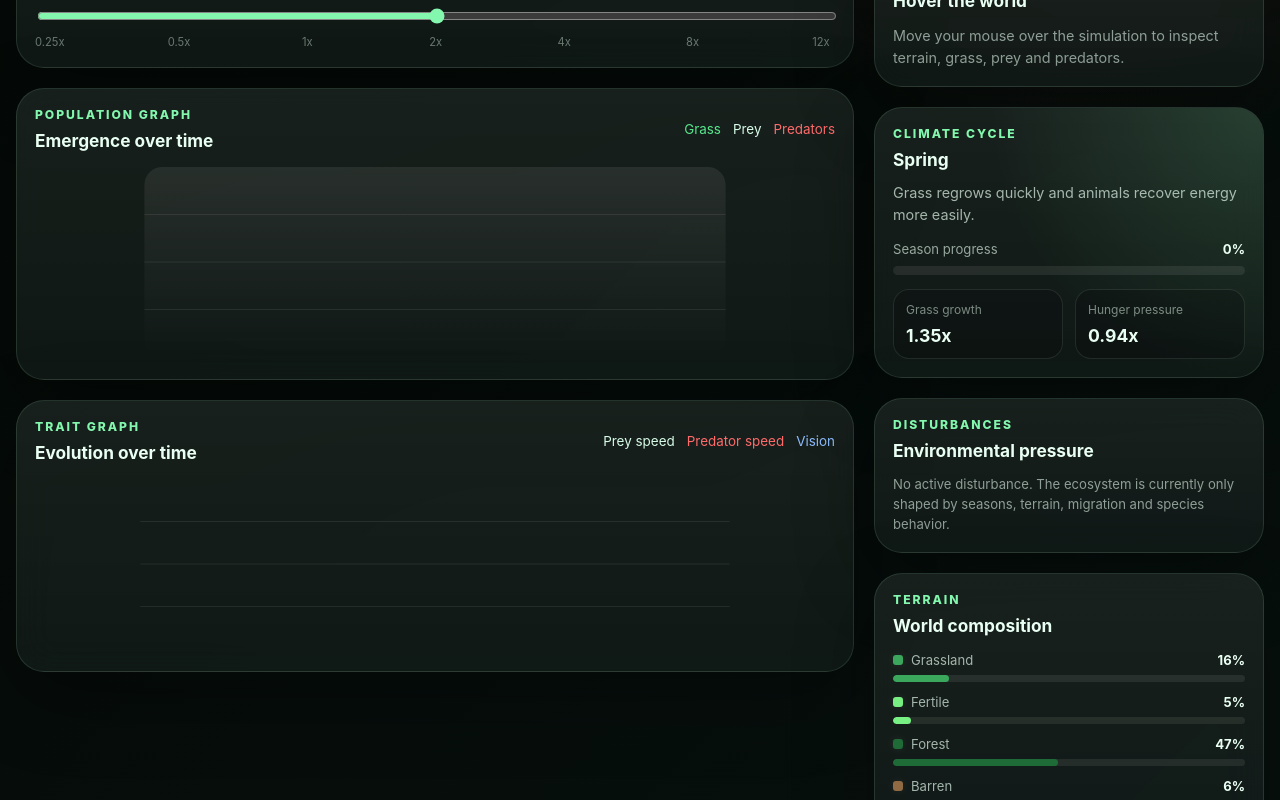
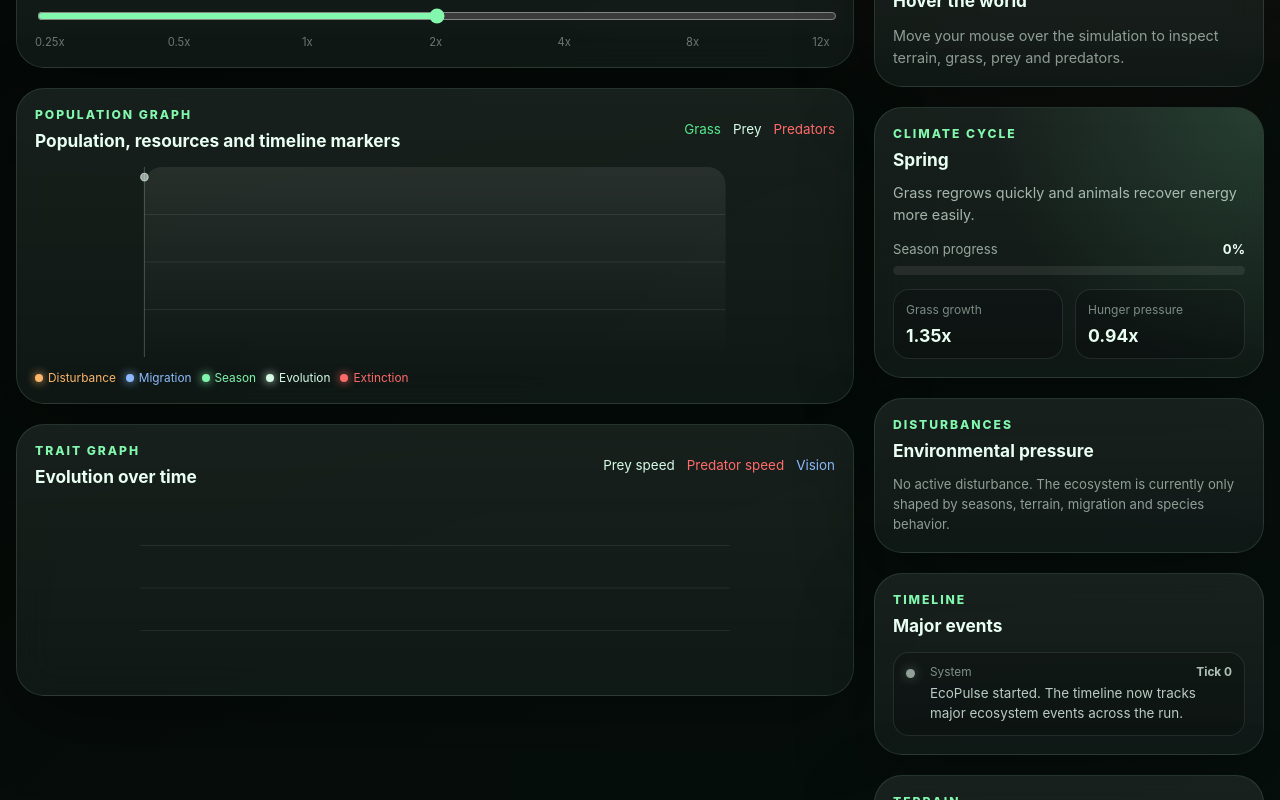
Before and after one commit to maurits2905/ecopulse, a React (Vite) app: page / in a window 1280 px wide. Shown: the part 1020-1820 px from the top of the page. Built offline with nearby package versions, Linux system fonts and the light colour scheme.

Commit message:
Add timeline markers to charts

```diff
--- a/src/App.jsx
+++ b/src/App.jsx
@@ -12,6 +12,7 @@ import SettingsPanel from "./components/SettingsPanel";
 import SimulationCanvas from "./components/SimulationCanvas";
 import StatsPanel from "./components/StatsPanel";
 import TerrainPanel from "./components/TerrainPanel";
+import TimelinePanel from "./components/TimelinePanel";
 import TraitChart from "./components/TraitChart";
 import { createWorld } from "./simulation/createWorld";
 import { getPresetSettings, PRESETS } from "./simulation/presets";
@@ -170,8 +171,8 @@ export default function App() {
 
   useEffect(() => {
     if (skipPresetResetRef.current) {
-    skipPresetResetRef.current = false;
-    return;
+      skipPresetResetRef.current = false;
+      return;
     }
 
     const presetSettings = getPresetSettings(presetKey);
@@ -247,7 +248,10 @@ export default function App() {
             onStep={stepWorld}
           />
 
-          <PopulationChart history={worldView.history} />
+          <PopulationChart
+            history={worldView.history}
+            timelineEvents={worldView.timelineEvents}
+          />
           <TraitChart history={worldView.history} />
         </section>
 
@@ -257,6 +261,7 @@ export default function App() {
           <InspectorPanel inspected={inspected} />
           <SeasonPanel stats={worldView.stats} />
           <DisturbancePanel stats={worldView.stats} />
+          <TimelinePanel timelineEvents={worldView.timelineEvents} />
           <TerrainPanel stats={worldView.stats} />
           <EvolutionPanel stats={worldView.stats} />
           <ExperimentPanel
--- a/src/components/PopulationChart.jsx
+++ b/src/components/PopulationChart.jsx
@@ -10,9 +10,22 @@ function buildPath(points, getValue, maxValue, width, height) {
     .join(" ");
 }
 
-export default function PopulationChart({ history }) {
+function getMarkerClass(category) {
+  if (category === "disturbance") return "marker-disturbance";
+  if (category === "migration") return "marker-migration";
+  if (category === "extinction") return "marker-extinction";
+  if (category === "season") return "marker-season";
+  if (category === "evolution") return "marker-evolution";
+  return "marker-system";
+}
+
+export default function PopulationChart({ history, timelineEvents = [] }) {
   const width = 520;
   const height = 170;
+
+  const firstTick = history[0]?.tick ?? 0;
+  const lastTick = history[history.length - 1]?.tick ?? 1;
+  const tickRange = Math.max(1, lastTick - firstTick);
 
   const maxGrass = Math.max(...history.map((item) => item.grassPercent * 100), 100);
   const maxPrey = Math.max(...history.map((item) => item.prey), 100);
@@ -22,12 +35,16 @@ export default function PopulationChart({ history }) {
   const preyPath = buildPath(history, (item) => item.prey, maxPrey, width, height);
   const predatorPath = buildPath(history, (item) => item.predators, maxPredators, width, height);
 
+  const visibleMarkers = timelineEvents
+    .filter((event) => event.tick >= firstTick && event.tick <= lastTick)
+    .slice(-40);
+
   return (
     <section className="panel chart-panel">
       <div className="panel-heading horizontal">
         <div>
           <p className="eyebrow">Population graph</p>
-          <h2>Emergence over time</h2>
+          <h2>Population, resources and timeline markers</h2>
         </div>
 
         <div className="chart-legend">
@@ -58,10 +75,40 @@ export default function PopulationChart({ history }) {
           />
         ))}
 
+        {visibleMarkers.map((event) => {
+          const x = ((event.tick - firstTick) / tickRange) * width;
+
+          return (
+            <g key={event.id ?? `${event.tick}-${event.message}`}>
+              <line
+                x1={x}
+                x2={x}
+                y1="0"
+                y2={height}
+                className={`timeline-marker-line ${getMarkerClass(event.category)}`}
+              />
+              <circle
+                cx={x}
+                cy="9"
+                r="3.4"
+                className={`timeline-marker-dot ${getMarkerClass(event.category)}`}
+              />
+            </g>
+          );
+        })}
+
         <path d={grassPath} className="chart-line grass-line" />
         <path d={preyPath} className="chart-line prey-line" />
         <path d={predatorPath} className="chart-line predator-line" />
       </svg>
+
+      <div className="timeline-marker-legend">
+        <span className="marker-disturbance">Disturbance</span>
+        <span className="marker-migration">Migration</span>
+        <span className="marker-season">Season</span>
+        <span className="marker-evolution">Evolution</span>
+        <span className="marker-extinction">Extinction</span>
+      </div>
     </section>
   );
 }
--- /dev/null
+++ b/src/components/TimelinePanel.jsx
@@ -0,0 +1,40 @@
+function labelForCategory(category) {
+  if (category === "disturbance") return "Disturbance";
+  if (category === "migration") return "Migration";
+  if (category === "extinction") return "Extinction";
+  if (category === "season") return "Season";
+  if (category === "evolution") return "Evolution";
+  return "System";
+}
+
+export default function TimelinePanel({ timelineEvents = [] }) {
+  const recent = [...timelineEvents].slice(-10).reverse();
+
+  return (
+    <section className="panel timeline-panel">
+      <div className="panel-heading">
+        <p className="eyebrow">Timeline</p>
+        <h2>Major events</h2>
+      </div>
+
+      {recent.length === 0 ? (
+        <p className="inspector-empty small">No timeline events have been recorded yet.</p>
+      ) : (
+        <div className="timeline-list">
+          {recent.map((event) => (
+            <article className={`timeline-item ${event.category}`} key={event.id}>
+              <div className="timeline-dot" />
+              <div>
+                <div className="timeline-meta">
+                  <span>{labelForCategory(event.category)}</span>
+                  <strong>Tick {event.tick}</strong>
+                </div>
+                <p>{event.message}</p>
+              </div>
+            </article>
+          ))}
+        </div>
+      )}
+    </section>
+  );
+}
--- a/src/simulation/createWorld.js
+++ b/src/simulation/createWorld.js
@@ -289,12 +289,23 @@ export function createWorld(settings) {
     random,
     settings,
     history: [],
+    timelineEvents: [
+      {
+        id: "0-system",
+        tick: 0,
+        type: "info",
+        category: "system",
+        message:
+          "EcoPulse started. The timeline now tracks major ecosystem events across the run.",
+      },
+    ],
     events: [
       {
         tick: 0,
         type: "info",
+        category: "system",
         message:
-          "EcoPulse started. Biome-based terrain now creates larger regions, rivers, water and survival zones.",
+          "EcoPulse started. The timeline now tracks major ecosystem events across the run.",
       },
     ],
     lastEventFlags: {},
--- /dev/null
+++ b/src/simulation/eventBus.js
@@ -0,0 +1,26 @@
+export function pushWorldEvent(world, type, message, options = {}) {
+  const event = {
+    tick: world.tick,
+    type,
+    category: options.category ?? "system",
+    message,
+  };
+
+  world.events.unshift(event);
+  world.events = world.events.slice(0, 12);
+
+  world.timelineEvents = world.timelineEvents ?? [];
+
+  const shouldRecordTimeline = options.timeline !== false;
+
+  if (shouldRecordTimeline) {
+    world.timelineEvents.push({
+      ...event,
+      id: `${world.tick}-${world.timelineEvents.length}-${event.category}`,
+    });
+
+    if (world.timelineEvents.length > 260) {
+      world.timelineEvents.shift();
+    }
+  }
+}
--- a/src/simulation/migration.js
+++ b/src/simulation/migration.js
@@ -1,6 +1,7 @@
 import { clamp } from "../utils/clamp";
 import { TRAIT_LIMITS } from "./presets";
 import { TERRAIN_TYPES } from "./terrain";
+import { pushWorldEvent } from "./eventBus";
 
 function varyTrait(random, value, variance, min, max) {
   const varied = value + random.range(-variance, variance) * value;
@@ -202,13 +203,14 @@ export function applyMigration(world) {
     }
 
     if (added > 0) {
-      world.events.unshift({
-        tick: world.tick,
-        type: "info",
-        message: `${added} prey migrated into the ecosystem from the edge of the map.`,
-      });
-
-      world.events = world.events.slice(0, 12);
+      pushWorldEvent(
+        world,
+        "info",
+        `${added} prey migrated into the ecosystem from the edge of the map.`,
+        {
+          category: "migration",
+        },
+      );
     }
   }
 
@@ -230,13 +232,14 @@ export function applyMigration(world) {
     }
 
     if (added > 0) {
-      world.events.unshift({
-        tick: world.tick,
-        type: "warning",
-        message: `${added} predator${added === 1 ? "" : "s"} entered the ecosystem from the edge.`,
-      });
-
-      world.events = world.events.slice(0, 12);
+      pushWorldEvent(
+        world,
+        "warning",
+        `${added} predator${added === 1 ? "" : "s"} entered the ecosystem from the edge.`,
+        {
+          category: "migration",
+        },
+      );
     }
   }
 }
--- a/src/simulation/stats.js
+++ b/src/simulation/stats.js
@@ -1,5 +1,6 @@
 import { getCurrentSeason } from "./seasons";
 import { getTerrainCounts } from "./terrain";
+import { pushWorldEvent } from "./eventBus";
 
 function averageTrait(agents, key) {
   if (agents.length === 0) return 0;
@@ -101,20 +102,22 @@ export function pushHistory(world) {
   }
 }
 
-export function addEvent(world, type, message, flagKey = null) {
+export function addEvent(
+  world,
+  type,
+  message,
+  flagKey = null,
+  category = "system",
+) {
   if (flagKey && world.lastEventFlags[flagKey]) return;
 
-  world.events.unshift({
-    tick: world.tick,
-    type,
-    message,
+  pushWorldEvent(world, type, message, {
+    category,
   });
 
   if (flagKey) {
     world.lastEventFlags[flagKey] = true;
   }
-
-  world.events = world.events.slice(0, 12);
 }
 
 export function evaluateEvents(world) {
--- a/src/styles.css
+++ b/src/styles.css
@@ -1224,3 +1224,151 @@ input[type="range"] {
   outline: none;
   border-color: rgba(130, 247, 173, 0.34);
 }
+
+.timeline-marker-line {
+  stroke-width: 1;
+  opacity: 0.36;
+}
+
+.timeline-marker-dot {
+  stroke: rgba(0, 0, 0, 0.65);
+  stroke-width: 1;
+}
+
+.marker-disturbance {
+  color: #ffb86b;
+  stroke: #ffb86b;
+  fill: #ffb86b;
+}
+
+.marker-migration {
+  color: #8ebcff;
+  stroke: #8ebcff;
+  fill: #8ebcff;
+}
+
+.marker-extinction {
+  color: #ff6b6b;
+  stroke: #ff6b6b;
+  fill: #ff6b6b;
+}
+
+.marker-season {
+  color: #82f7ad;
+  stroke: #82f7ad;
+  fill: #82f7ad;
+}
+
+.marker-evolution {
+  color: #d7fce8;
+  stroke: #d7fce8;
+  fill: #d7fce8;
+}
+
+.marker-system {
+  color: rgba(233, 255, 243, 0.6);
+  stroke: rgba(233, 255, 243, 0.6);
+  fill: rgba(233, 255, 243, 0.6);
+}
+
+.timeline-marker-legend {
+  display: flex;
+  flex-wrap: wrap;
+  gap: 10px;
+  margin-top: 10px;
+  color: rgba(233, 255, 243, 0.56);
+  font-size: 0.74rem;
+}
+
+.timeline-marker-legend span {
+  display: inline-flex;
+  align-items: center;
+  gap: 5px;
+}
+
+.timeline-marker-legend span::before {
+  content: "";
+  width: 8px;
+  height: 8px;
+  border-radius: 999px;
+  background: currentColor;
+  box-shadow: 0 0 10px currentColor;
+}
+
+.timeline-panel {
+  overflow: hidden;
+}
+
+.timeline-list {
+  display: grid;
+  gap: 12px;
+  margin-top: 16px;
+}
+
+.timeline-item {
+  position: relative;
+  display: grid;
+  grid-template-columns: 14px 1fr;
+  gap: 10px;
+  padding: 12px;
+  border: 1px solid rgba(233, 255, 243, 0.1);
+  border-radius: 16px;
+  background: rgba(0, 0, 0, 0.18);
+}
+
+.timeline-dot {
+  width: 9px;
+  height: 9px;
+  margin-top: 4px;
+  border-radius: 999px;
+  background: rgba(233, 255, 243, 0.6);
+  box-shadow: 0 0 12px rgba(233, 255, 243, 0.35);
+}
+
+.timeline-item.disturbance .timeline-dot {
+  background: #ffb86b;
+  box-shadow: 0 0 12px rgba(255, 184, 107, 0.42);
+}
+
+.timeline-item.migration .timeline-dot {
+  background: #8ebcff;
+  box-shadow: 0 0 12px rgba(142, 188, 255, 0.42);
+}
+
+.timeline-item.extinction .timeline-dot {
+  background: #ff6b6b;
+  box-shadow: 0 0 12px rgba(255, 107, 107, 0.42);
+}
+
+.timeline-item.season .timeline-dot {
+  background: #82f7ad;
+  box-shadow: 0 0 12px rgba(130, 247, 173, 0.42);
+}
+
+.timeline-item.evolution .timeline-dot {
+  background: #d7fce8;
+  box-shadow: 0 0 12px rgba(215, 252, 232, 0.36);
+}
+
+.timeline-meta {
+  display: flex;
+  justify-content: space-between;
+  gap: 10px;
+}
+
+.timeline-meta span {
+  color: rgba(233, 255, 243, 0.52);
+  font-size: 0.74rem;
+}
+
+.timeline-meta strong {
+  color: rgba(233, 255, 243, 0.74);
+  font-size: 0.74rem;
+}
+
+.timeline-item p {
+  margin: 5px 0 0;
+  color: rgba(233, 255, 243, 0.78);
+  font-size: 0.84rem;
+  line-height: 1.45;
+}
```
Also changed, not shown: src/simulation/environmentalEvents.js (+9 -7 lines).
